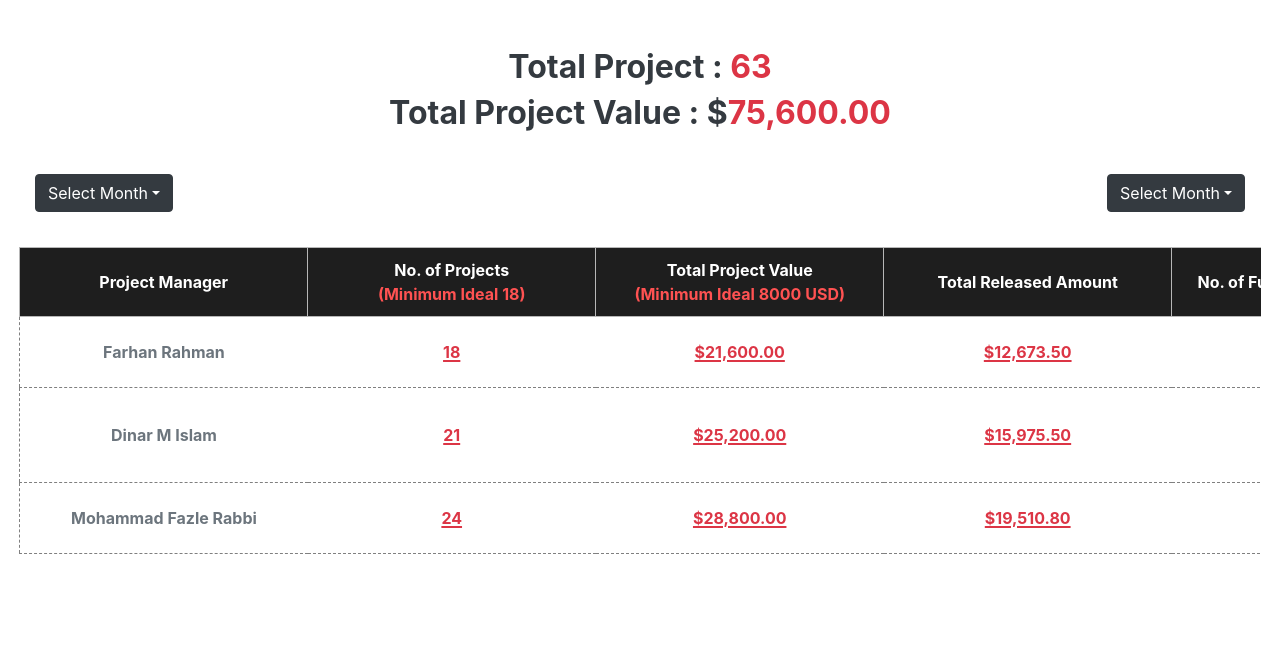
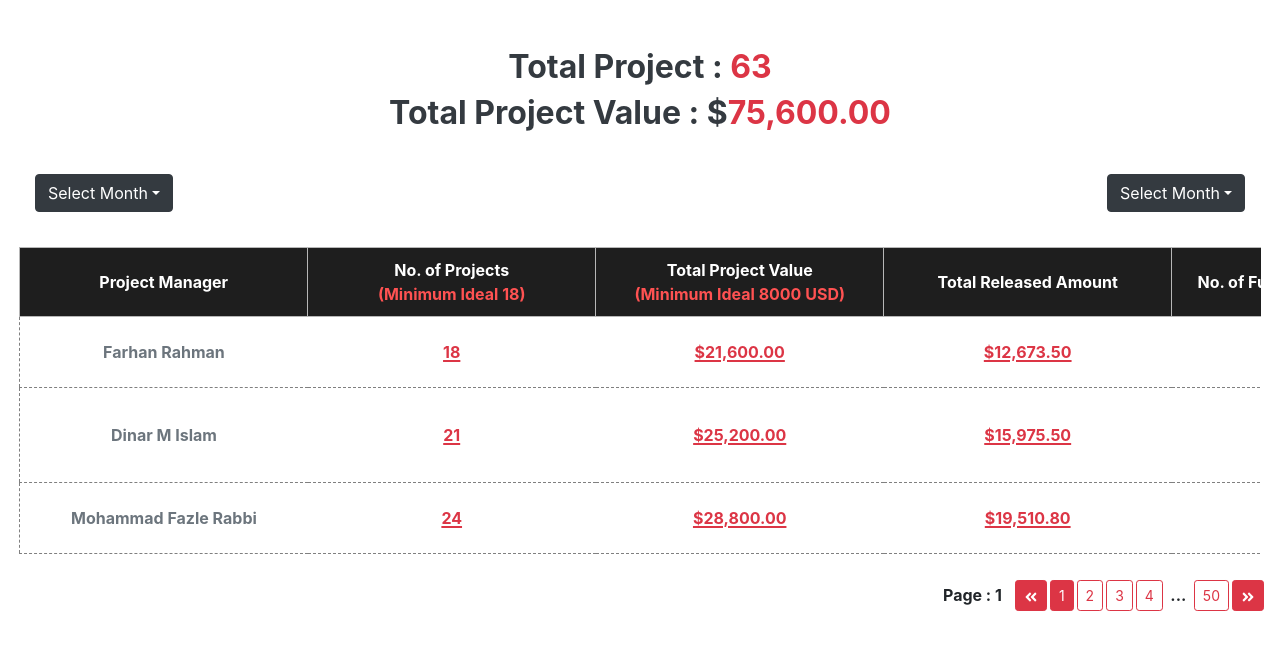
Before and after one commit to nafis-abdullah-seopage1/draggable-table, a React (Vite) app: page / in a window 1280 px wide. Shown: the top 650 px of the page. Built offline with nearby package versions, Linux system fonts and the light colour scheme.

Commit message:
pagination component added

```diff
--- a/src/components/NewDraggableTable/NewDraggableTable.jsx
+++ b/src/components/NewDraggableTable/NewDraggableTable.jsx
@@ -3,6 +3,7 @@ import NewMonthFilter from './NewMonthFilter';
 import NewColumnFilter from './NewColumnFilter';
 import NewModalTable from './NewModalTable';
 import style from './styles/newDraggableTable.module.css'
+import Pagination from '../Pagination';
 
 const NewDraggableTable = ({ columns, tableData, anchored_Cell }) => {
   const [draggedColumn, setDraggedColumn] = useState(null);
@@ -10,6 +11,7 @@ const NewDraggableTable = ({ columns, tableData, anchored_Cell }) => {
   const [modalData, setModalData] = useState({});
   const [selectedCell, setSelectedCell] = useState('');
   const [show, setShow] = useState(false);
+  const [page, setPage] = useState(1);
 
   const handleClose = () => setShow(false);
   const handleShow = () => setShow(true);
@@ -51,12 +53,12 @@ const NewDraggableTable = ({ columns, tableData, anchored_Cell }) => {
 
   return (
     <>
-      <section className='d-flex justify-content-between' style={{margin:'25px 35px'}}>
+      <section className='d-flex justify-content-between' style={{ margin: '25px 35px' }}>
         <NewMonthFilter />
         <NewColumnFilter columns={columns} setTableColumns={setTableColumns} />
       </section>
 
-      <div className="" style={{overflowX:'auto',width:'97%',margin:'0 auto'}}>
+      <div className="" style={{ overflowX: 'auto', width: '97%', margin: '0 auto' }}>
 
         <table className={style.custom_table}>
           <thead className="">
@@ -87,16 +89,16 @@ const NewDraggableTable = ({ columns, tableData, anchored_Cell }) => {
                             <button
                               type='button'
                               className="btn text-danger font-weight-bold"
-                                style={{cursor:'pointer',textDecoration:'underline solid 2px',textUnderlineOffset:'2px'}}
+                              style={{ cursor: 'pointer', textDecoration: 'underline solid 2px', textUnderlineOffset: '2px' }}
                               data-toggle="modal"
                               data-target="#staticBackdrop"
                               onClick={() => {
-                                setModalData({rowData:row,anchored_Cell});
+                                setModalData({ rowData: row, anchored_Cell });
                                 setSelectedCell(cell.title);
                                 handleShow();
                               }}>{row[cell.title]}</button>
-                            :(cell.title === 'freelancer_com_message_page_link' || cell.title === 'freelancer_com_profile_link')?
-                            <a href={row[cell.title]} style={{textDecoration:'underline 2px blue'}} target='_blank'>Link</a>:
+                            : (cell.title === 'freelancer_com_message_page_link' || cell.title === 'freelancer_com_profile_link') ?
+                              <a href={row[cell.title]} style={{ textDecoration: 'underline 2px blue' }} target='_blank'>Link</a> :
                               <span className='font-weight-bold text-secondary'>{row[cell.title]}</span>
                         }
                       </td>)
@@ -106,8 +108,9 @@ const NewDraggableTable = ({ columns, tableData, anchored_Cell }) => {
             ))}
           </tbody>
         </table>
-        {show?<NewModalTable modal_data={modalData} selectedCell={selectedCell} setSelectedCell={setSelectedCell} handleClose={handleClose} />:<></> }
       </div>
+      {show ? <NewModalTable modal_data={modalData} selectedCell={selectedCell} setSelectedCell={setSelectedCell} handleClose={handleClose} /> : <></>}
+      <Pagination page={page} setPage={setPage} totalPage={50} />
     </>
   );
 };
--- /dev/null
+++ b/src/components/Pagination.jsx
@@ -0,0 +1,94 @@
+import { useEffect } from 'react';
+import { Button } from 'react-bootstrap';
+import { FaAngleDoubleLeft, FaAngleDoubleRight } from 'react-icons/fa';
+
+
+const Pagination = ({ page, setPage, totalPage }) => {
+    useEffect(() => {
+        // window.scrollTo(0, 0);
+    }, [page]);
+
+    const pages = [];
+    for (let i = 2; i < totalPage; i++) {
+        pages.push(i);
+    };
+
+    const startIndex = (p) => {
+        if (p <= 3) {
+            return 0;
+        }
+        else if (p > 3 && p < totalPage - 2) {
+            return p - 3
+        }
+        else if (p >= totalPage - 2) {
+            return totalPage - 5
+        }
+    };
+
+    const endIndex = (p) => {
+        if (p <= 3) {
+            return 3;
+        }
+        else if (p > 3 && p < totalPage - 2) {
+            return p
+        }
+        else if (p >= totalPage - 2) {
+            return totalPage
+        }
+    }
+
+
+
+    return (
+        <div className="p-3 d-flex justify-content-end align-items-center" style={{ gap: '3px' }}>
+            <span style={{ fontWeight: 'bold', marginRight: '10px' }}>Page : {page}</span>
+            <Button onClick={() => setPage(1)} size='sm' variant='danger'>
+                <FaAngleDoubleLeft />
+            </Button>
+
+            <Button
+                variant={`${1 === page ? 'danger' : 'outline-danger'}`}
+                onClick={() => setPage(1)}
+                size='sm'>
+                1
+            </Button>
+
+            {
+                page > 3 &&
+                <span style={{ width: '25px', fontWeight: 'bold', display: 'flex', justifyContent: 'center' }}>...</span>
+            }
+
+            {
+                pages.slice(startIndex(page), endIndex(page)).map((p, i) =>
+                    <Button
+                        key={i}
+                        variant={`${p === page ? 'danger' : 'outline-danger'}`}
+                        onClick={() => setPage(p)}
+                        size='sm'>
+                        {p}
+                    </Button>)
+            }
+
+            {
+                page < totalPage - 2 &&
+                <span style={{ width: '25px', fontWeight: 'bold', display: 'flex', justifyContent: 'center' }}>...</span>
+            }
+
+            {
+                totalPage &&
+                <Button
+                    size='sm'
+                    onClick={() => setPage(totalPage)}
+                    variant={`${totalPage === page ? 'danger' : 'outline-danger'}`}>
+                    {totalPage}
+                </Button>
+            }
+
+            <Button onClick={() => setPage(prev=>totalPage?totalPage:prev)} size='sm' variant='danger'>
+                <FaAngleDoubleRight />
+            </Button>
+        </div>
+    );
+};
+
+export default Pagination;
```
Lines whose indentation alone changed are shown as unchanged.
